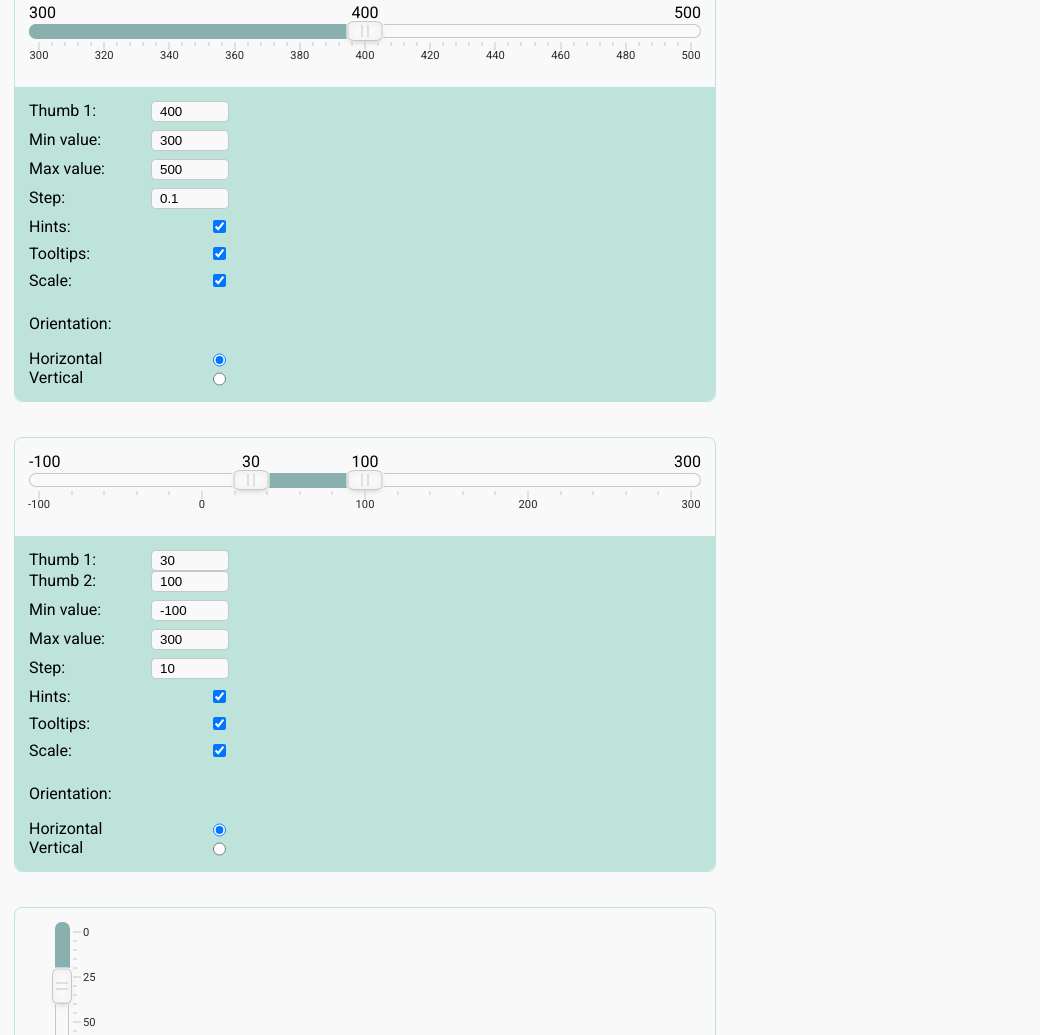
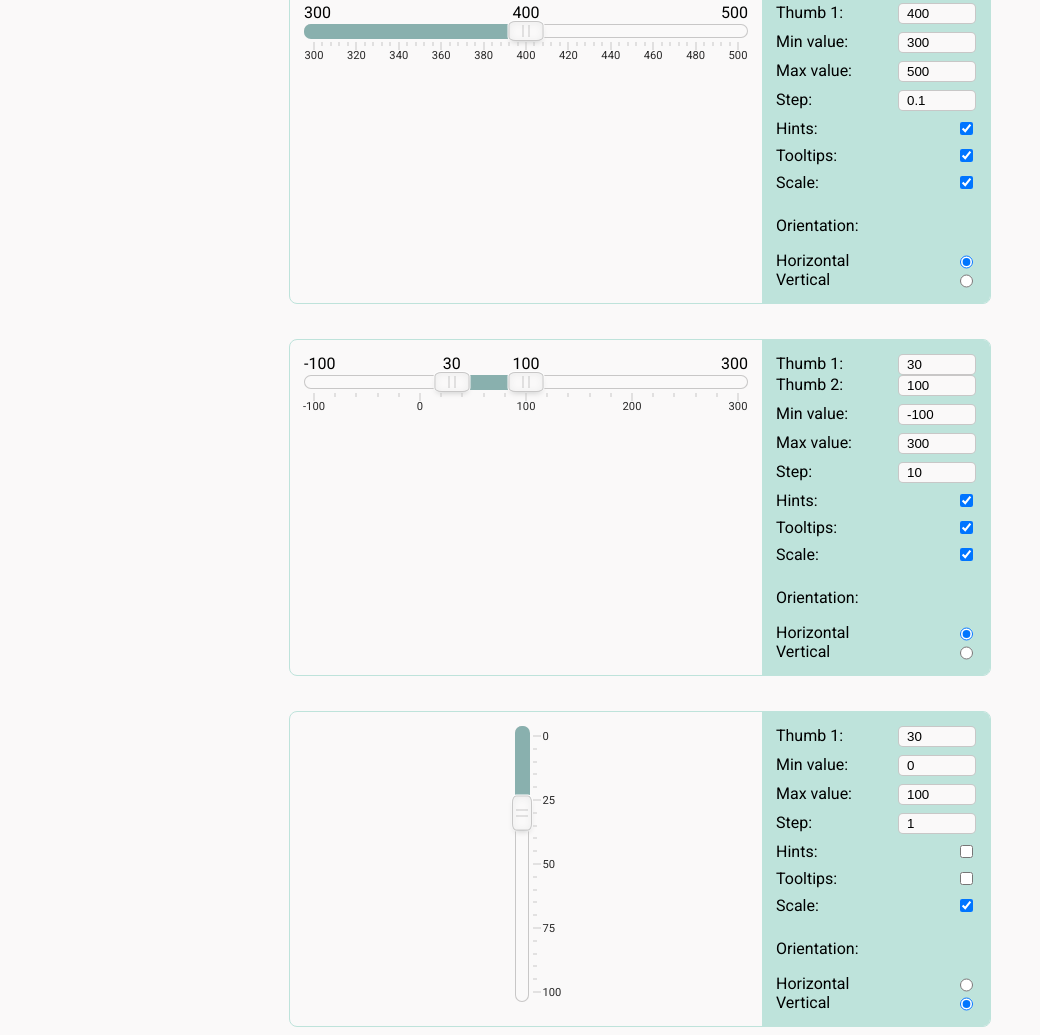
Before and after one commit to PsarewIvan/fsd-task2, a website built with webpack: page demo/html/index.html in a window 1280 px wide. Shown: the part 130-1165 px from the top of the page, without its empty margins (0-1040 px from the left). Built offline with nearby package versions, Linux system fonts and the light colour scheme.

Commit message:
Добавляет стили для разной ширины экрана для демо-страницы

```diff
--- a/demo/styles/styles.scss
+++ b/demo/styles/styles.scss
@@ -29,6 +29,7 @@ body {
 
   &__wrapper {
     margin: 14px 14px 24px;
+    width: 100%;
 
     &--horizontal {
       width: 100%;
@@ -47,7 +48,7 @@ body {
     align-items: flex-start;
     width: 100%;
     padding: 14px;
-    border-radius: 0 0 8px 8px;
+    border-radius: 0 0 7px 7px;
     background-color: #bee3db;
 
     & > *:not(:last-child) {
@@ -73,3 +74,28 @@ body {
     width: 200px;
   }
 }
+
+@media (min-width: 590px) {
+  .slider {
+    flex-wrap: nowrap;
+
+    &__panel {
+      width: 235px;
+      border-radius: 0 7px 7px 0;
+    }
+
+    &__wrapper {
+      &--vertical {
+        display: flex;
+        justify-content: center;
+      }
+    }
+  }
+}
+
+@media (min-width: 730px) {
+  .slider {
+    margin-left: auto;
+    margin-right: auto;
+  }
+}
```
